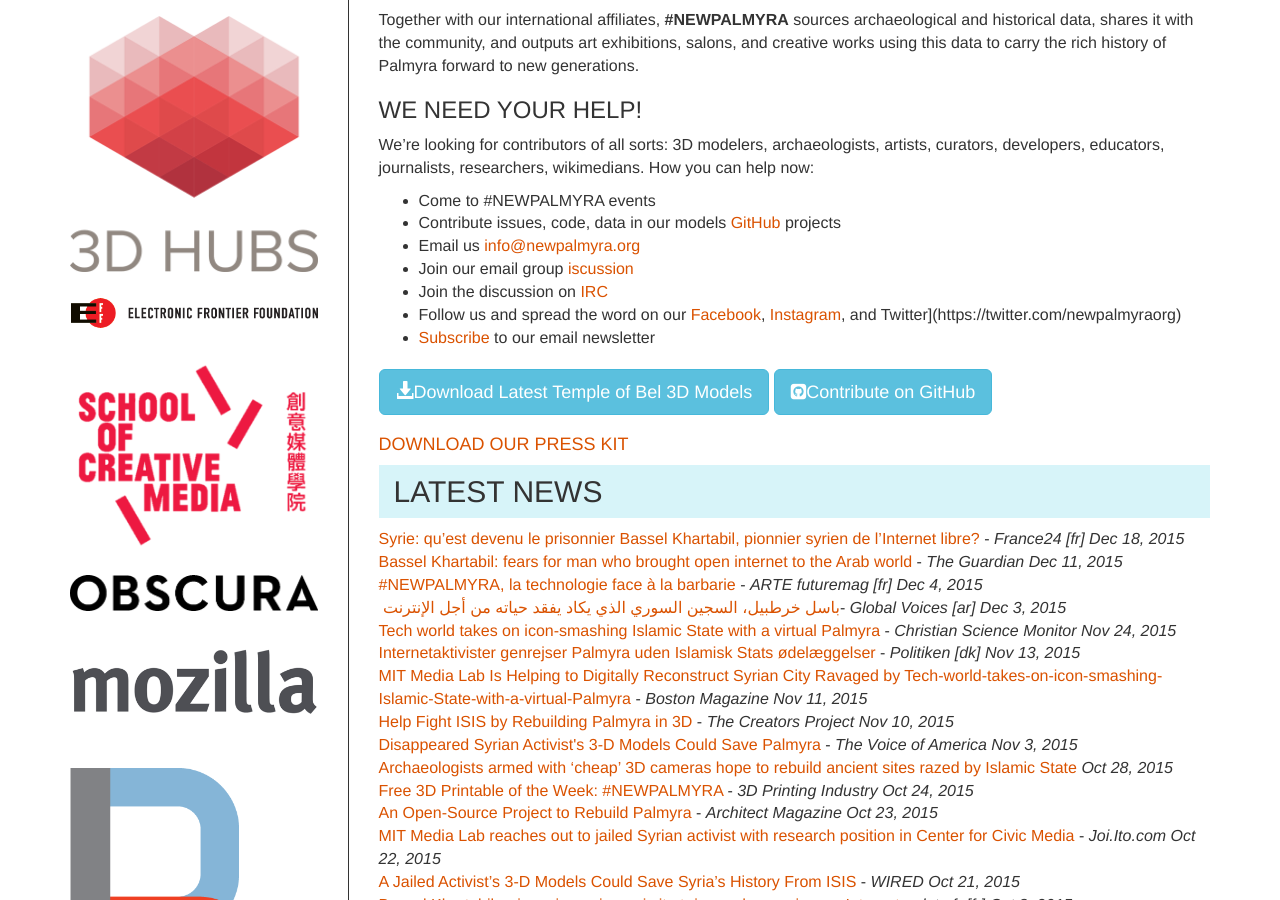
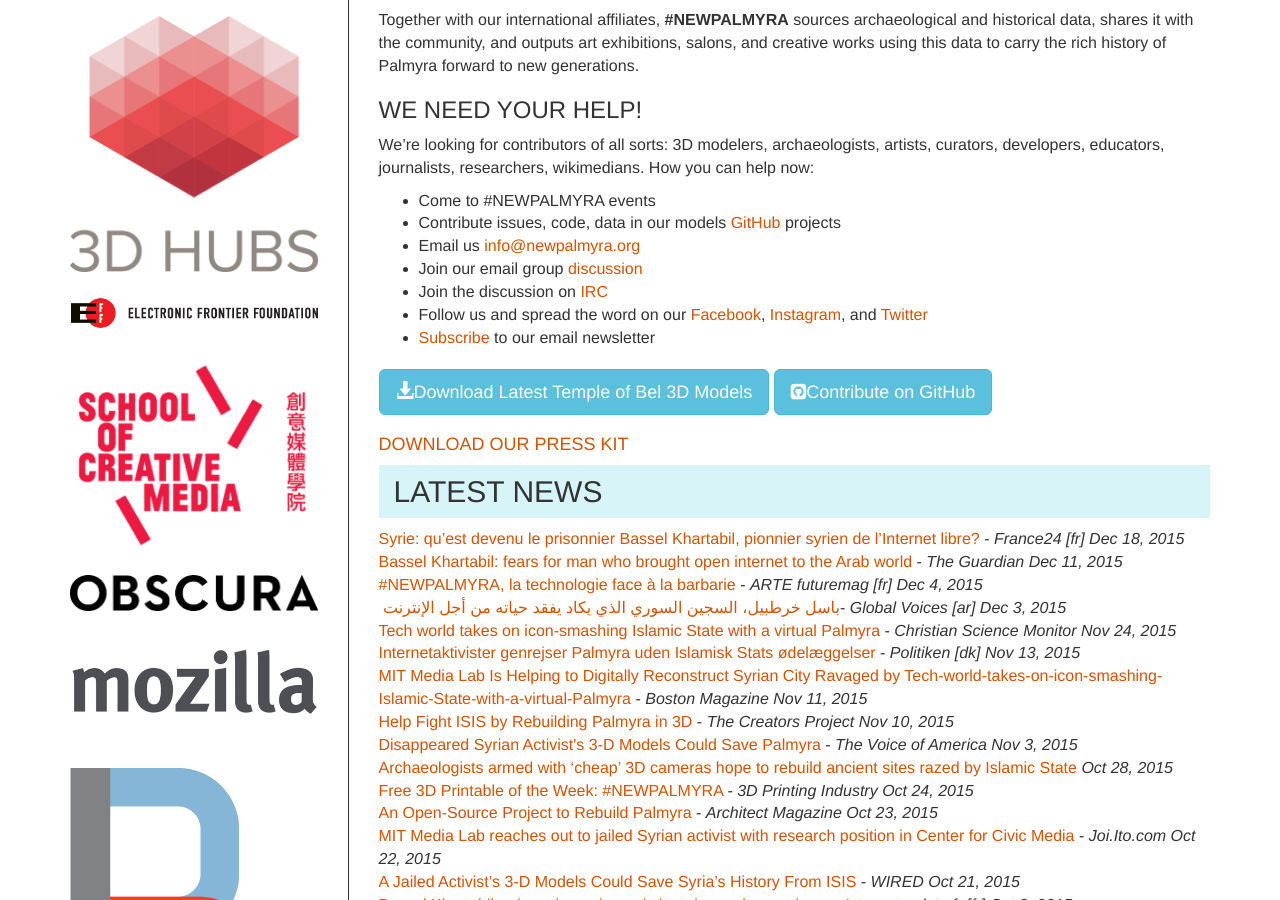
Before and after one commit to YasserMustafa/newpalmyra.org, a Jekyll site: the page built from index.md, in a window 1280 px wide and 900 px high, scrolled down 430 px. Built offline with Jekyll 4.4.1, drawn with Linux system fonts in a browser that asks for light colours; nearby versions of some CDN libraries.

Commit message:
Fix markdown typos

```diff
--- a/index.md
+++ b/index.md
@@ -18,10 +18,9 @@ Together with our international affiliates, **#NEWPALMYRA** sources archaeologic
 We're looking for contributors of all sorts: 3D modelers, archaeologists, artists, curators, developers, educators, journalists, researchers, wikimedians. How you can help now:
 
 * Come to #NEWPALMYRA events
-
 * Contribute issues, code, data in our models [GitHub](https://github.com/newpalmyra) projects
 * Email us [info@newpalmyra.org](mailto:info@newpalmyra.org)
-* Join our email group [iscussion](mailto:public+subscribe@lists.newpalmyra.org)
+* Join our email group [discussion](mailto:public+subscribe@lists.newpalmyra.org)
 * Join the discussion on [IRC](http://webchat.freenode.net/?channels=#newpalmyra)
-* Follow us and spread the word on our [Facebook](https://www.facebook.com/pages/New-Palmyra/200184583646306), [Instagram](https://www.facebook.com/pages/New-Palmyra/200184583646306), and Twitter](https://twitter.com/newpalmyraorg)
+* Follow us and spread the word on our [Facebook](https://www.facebook.com/pages/New-Palmyra/200184583646306), [Instagram](https://www.facebook.com/pages/New-Palmyra/200184583646306), and [Twitter](https://twitter.com/newpalmyraorg)
 * [Subscribe](https://tinyletter.com/NewPalmyra) to our email newsletter
```
